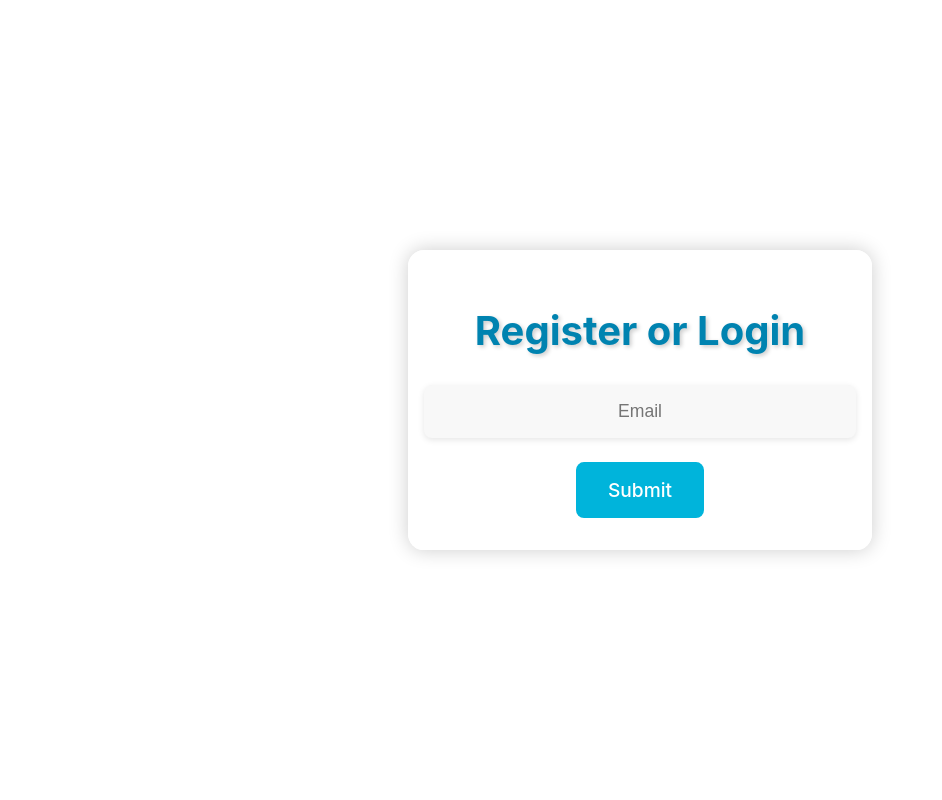
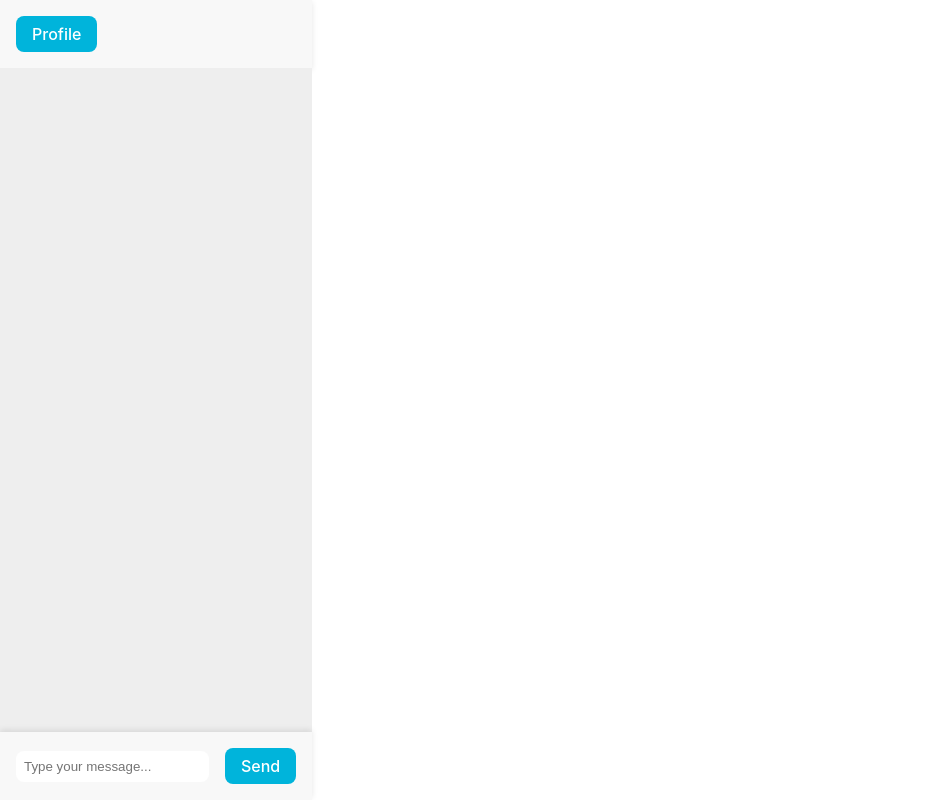
Before and after one commit to rlmsinclair/thestoryevolves-website, a React (Vite) app: page /play in a window 1280 px wide. Shown: the whole page, without its empty margins (0-942 px from the left). Built offline with nearby package versions, Linux system fonts and the light colour scheme.

Commit message:
Updated for play screen

```diff
--- a/package.json
+++ b/package.json
@@ -11,7 +11,8 @@
   },
   "dependencies": {
     "react": "^18.3.1",
-    "react-dom": "^18.3.1"
+    "react-dom": "^18.3.1",
+    "react-router-dom": "^6.25.1"
   },
   "devDependencies": {
     "@types/react": "^18.3.3",
--- a/src/App.css
+++ b/src/App.css
@@ -94,3 +94,57 @@
     background-position: 0% 50%;
   }
 }
+
+.play-container {
+  display: flex;
+  flex-direction: column;
+  height: 100vh;
+}
+
+.navbar {
+  background-color: #f8f8f8;
+  padding: 1rem;
+  box-shadow: 0 2px 6px rgba(0, 0, 0, 0.1);
+}
+
+.profile-button {
+  background-color: #00b4db;
+  color: #fff;
+  border: none;
+  border-radius: 0.5rem;
+  padding: 0.5rem 1rem;
+  font-size: 1rem;
+  cursor: pointer;
+}
+
+.map-container {
+  flex: 1;
+  background-color: #eee;
+  /* Add styles for your map component or image */
+}
+
+.input-container {
+  display: flex;
+  align-items: center;
+  padding: 1rem;
+  background-color: #f8f8f8;
+  box-shadow: 0 -2px 6px rgba(0, 0, 0, 0.1);
+}
+
+.message-input {
+  flex: 1;
+  padding: 0.5rem;
+  border: none;
+  border-radius: 0.5rem;
+  margin-right: 1rem;
+}
+
+.send-button {
+  background-color: #00b4db;
+  color: #fff;
+  border: none;
+  border-radius: 0.5rem;
+  padding: 0.5rem 1rem;
+  font-size: 1rem;
+  cursor: pointer;
+}
--- a/src/App.tsx
+++ b/src/App.tsx
@@ -1,135 +1,25 @@
 import { useState } from 'react';
 import './App.css';
+import { BrowserRouter as Router, Route, Routes } from 'react-router-dom';
+import RegisterLogin from './components/RegisterLogin';
+import Play from './components/Play';
 
 function App() {
-  const [email, setEmail] = useState('');
-  const [password, setPassword] = useState('');
-  const [username, setUsername] = useState('');
-  const [isRegistered, setIsRegistered] = useState(false);
-  const [message, setMessage] = useState('');
-  const [emailSubmitted, setEmailSubmitted] = useState(false);
   const [isLoggedIn, setIsLoggedIn] = useState(false);
 
-  const handleEmailSubmit = async (e: React.FormEvent<HTMLFormElement>) => {
-    e.preventDefault();
-    try {
-      const response = await fetch('https://thestoryevolves-api-qnk39.ondigitalocean.app/api/check_email', {
-        method: 'POST',
-        headers: {
-          'Content-Type': 'application/json',
-        },
-        body: JSON.stringify({ email }),
-      });
-      const data = await response.json();
-      setIsRegistered(data.is_registered);
-      setEmailSubmitted(true);
-    } catch (error) {
-      console.error('Error:', error);
-    }
-  };
-
-  const handleLogin = async (e: React.FormEvent<HTMLFormElement>) => {
-    e.preventDefault();
-    try {
-      const response = await fetch('https://thestoryevolves-api-qnk39.ondigitalocean.app/api/login', {
-        method: 'POST',
-        headers: {
-          'Content-Type': 'application/json',
-        },
-        body: JSON.stringify({ email, password }),
-      });
-
-      if (response.ok) {
-        const data = await response.json();
-        setMessage(data.message);
-        setIsLoggedIn(true);
-      } else {
-        const data = await response.json();
-        console.error('Error:', data.message);
-        setMessage(data.message);
-      }
-    } catch (error) {
-      console.error('Error:', error);
-      setMessage('An error occurred. Please try again.');
-    }
-  };
-
-  const handleRegistration = async (e: React.FormEvent<HTMLFormElement>) => {
-    e.preventDefault();
-    try {
-      const response = await fetch('https://thestoryevolves-api-qnk39.ondigitalocean.app/api/register', {
-        method: 'POST',
-        headers: {
-          'Content-Type': 'application/json',
-        },
-        body: JSON.stringify({ name: username, email, password }),
-      });
-      const data = await response.json();
-      setMessage(data.message);
-    } catch (error) {
-      console.error('Error:', error);
-      setMessage('An account with this email already exists.');
-    }
+  const handleLogin = () => {
+    setIsLoggedIn(true);
   };
 
   return (
-    <div className="app">
-      <div className="container">
-        <h1 className="title">Register or Login</h1>
-        {!emailSubmitted ? (
-          <form onSubmit={handleEmailSubmit} className="form">
-            <input
-              type="email"
-              placeholder="Email"
-              value={email}
-              onChange={(e) => setEmail(e.target.value)}
-              required
-              className="input"
-            />
-            <button type="submit" className="button">Submit</button>
-          </form>
-        ) : (
-          <>
-            {isLoggedIn ? (
-              <p className="message success">{message}</p>
-            ) : isRegistered ? (
-              <form onSubmit={handleLogin} className="form">
-                <input
-                  type="password"
-                  placeholder="Password"
-                  value={password}
-                  onChange={(e) => setPassword(e.target.value)}
-                  required
-                  className="input"
-                />
-                <button type="submit" className="button">Login</button>
-              </form>
-            ) : (
-              <form onSubmit={handleRegistration} className="form">
-                <input
-                  type="text"
-                  placeholder="Username"
-                  value={username}
-                  onChange={(e) => setUsername(e.target.value)}
-                  required
-                  className="input"
-                />
-                <input
-                  type="password"
-                  placeholder="Password"
-                  value={password}
-                  onChange={(e) => setPassword(e.target.value)}
-                  required
-                  className="input"
-                />
-                <button type="submit" className="button">Register</button>
-              </form>
-            )}
-          </>
-        )}
-        {!isLoggedIn && message && <p className={`message ${message.includes('success') ? 'success' : 'error'}`}>{message}</p>}
+    <Router>
+      <div className="app">
+        <Routes>
+          <Route path="/" element={<RegisterLogin onLogin={handleLogin} />} />
+          <Route path="/play" element={<Play />} />
+        </Routes>
       </div>
-    </div>
+    </Router>
   );
 }
 
--- /dev/null
+++ b/src/components/Play.tsx
@@ -0,0 +1,28 @@
+import React, { useState } from 'react';
+
+const Play: React.FC = () => {
+  const [message, setMessage] = useState('');
+
+  return (
+    <div className="play-container">
+      <nav className="navbar">
+        <button className="profile-button">Profile</button>
+      </nav>
+      <div className="map-container">
+        {/* Add your map component or image here */}
+      </div>
+      <div className="input-container">
+        <input
+          type="text"
+          placeholder="Type your message..."
+          value={message}
+          onChange={(e) => setMessage(e.target.value)}
+          className="message-input"
+        />
+        <button className="send-button">Send</button>
+      </div>
+    </div>
+  );
+};
+
+export default Play;
--- /dev/null
+++ b/src/components/RegisterLogin.tsx
@@ -0,0 +1,137 @@
+import React, { useState } from 'react';
+import { useNavigate } from 'react-router-dom';
+
+const RegisterLogin: React.FC = () => {
+  const [email, setEmail] = useState('');
+  const [password, setPassword] = useState('');
+  const [username, setUsername] = useState('');
+  const [isRegistered, setIsRegistered] = useState(false);
+  const [message, setMessage] = useState('');
+  const [emailSubmitted, setEmailSubmitted] = useState(false);
+  const [isLoggedIn, setIsLoggedIn] = useState(false);
+
+  const navigate = useNavigate();
+
+  const handleEmailSubmit = async (e: React.FormEvent<HTMLFormElement>) => {
+    e.preventDefault();
+    try {
+      const response = await fetch('https://thestoryevolves-api-qnk39.ondigitalocean.app/api/check_email', {
+        method: 'POST',
+        headers: {
+          'Content-Type': 'application/json',
+        },
+        body: JSON.stringify({ email }),
+      });
+      const data = await response.json();
+      setIsRegistered(data.is_registered);
+      setEmailSubmitted(true);
+    } catch (error) {
+      console.error('Error:', error);
+    }
+  };
+
+  const handleLogin = async (e: React.FormEvent<HTMLFormElement>) => {
+    e.preventDefault();
+    try {
+      const response = await fetch('https://thestoryevolves-api-qnk39.ondigitalocean.app/api/login', {
+        method: 'POST',
+        headers: {
+          'Content-Type': 'application/json',
+        },
+        body: JSON.stringify({ email, password }),
+      });
+
+      if (response.ok) {
+        const data = await response.json();
+        setMessage(data.message);
+        setIsLoggedIn(true);
+        navigate('/play');
+      } else {
+        const data = await response.json();
+        console.error('Error:', data.message);
+        setMessage(data.message);
+      }
+    } catch (error) {
+      console.error('Error:', error);
+      setMessage('An error occurred. Please try again.');
+    }
+  };
+
+  const handleRegistration = async (e: React.FormEvent<HTMLFormElement>) => {
+    e.preventDefault();
+    try {
+      const response = await fetch('https://thestoryevolves-api-qnk39.ondigitalocean.app/api/register', {
+        method: 'POST',
+        headers: {
+          'Content-Type': 'application/json',
+        },
+        body: JSON.stringify({ name: username, email, password }),
+      });
+      const data = await response.json();
+      setMessage(data.message);
+    } catch (error) {
+      console.error('Error:', error);
+      setMessage('An account with this email already exists.');
+    }
+  };
+
+  return (
+    <div className="container">
+      <h1 className="title">Register or Login</h1>
+      {!emailSubmitted ? (
+        <form onSubmit={handleEmailSubmit} className="form">
+          <input
+            type="email"
+            placeholder="Email"
+            value={email}
+            onChange={(e) => setEmail(e.target.value)}
+            required
+            className="input"
+          />
+          <button type="submit" className="button">Submit</button>
+        </form>
+      ) : (
+        <>
+          {isLoggedIn ? (
+            <p className="message success">{message}</p>
+          ) : isRegistered ? (
+            <form onSubmit={handleLogin} className="form">
+              <input
+                type="password"
+                placeholder="Password"
+                value={password}
+                onChange={(e) => setPassword(e.target.value)}
+                required
+                className="input"
+              />
+              <button type="submit" className="button">Login</button>
+            </form>
+          ) : (
+            <form onSubmit={handleRegistration} className="form">
+              <input
+                type="text"
+                placeholder="Username"
+                value={username}
+                onChange={(e) => setUsername(e.target.value)}
+                required
+                className="input"
+              />
+              <input
+                type="password"
+                placeholder="Password"
+                value={password}
+                onChange={(e) => setPassword(e.target.value)}
+                required
+                className="input"
+              />
+              <button type="submit" className="button">Register</button>
+            </form>
+          )}
+        </>
+      )}
+      {!isLoggedIn && message && <p className={`message ${message.includes('success') ? 'success' : 'error'}`}>{message}</p>}
+    </div>
+  );
+};
+
+export default RegisterLogin;
```
Also changed, not shown: 1 other file (tests, documents, lock files or other folders).
